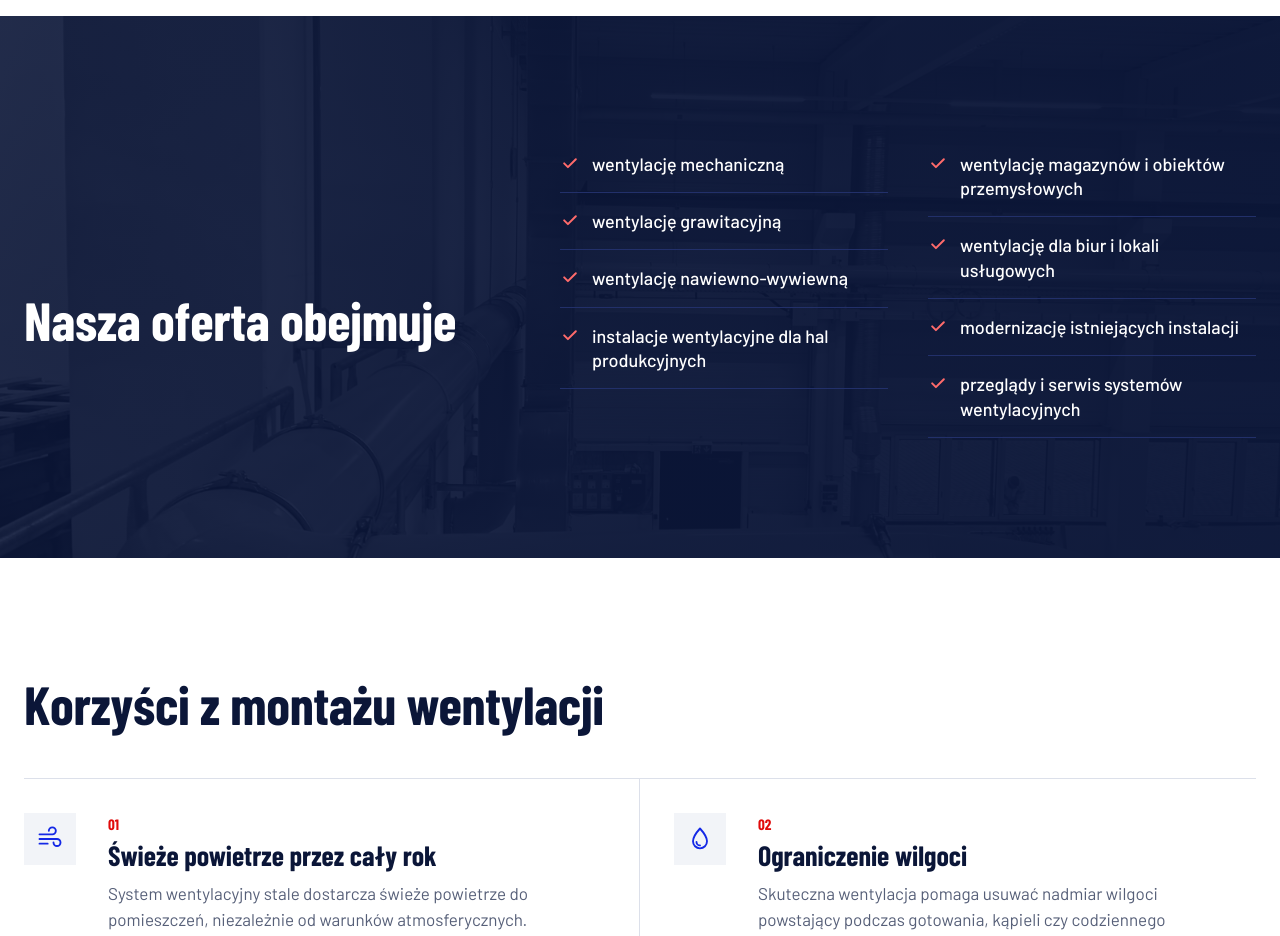
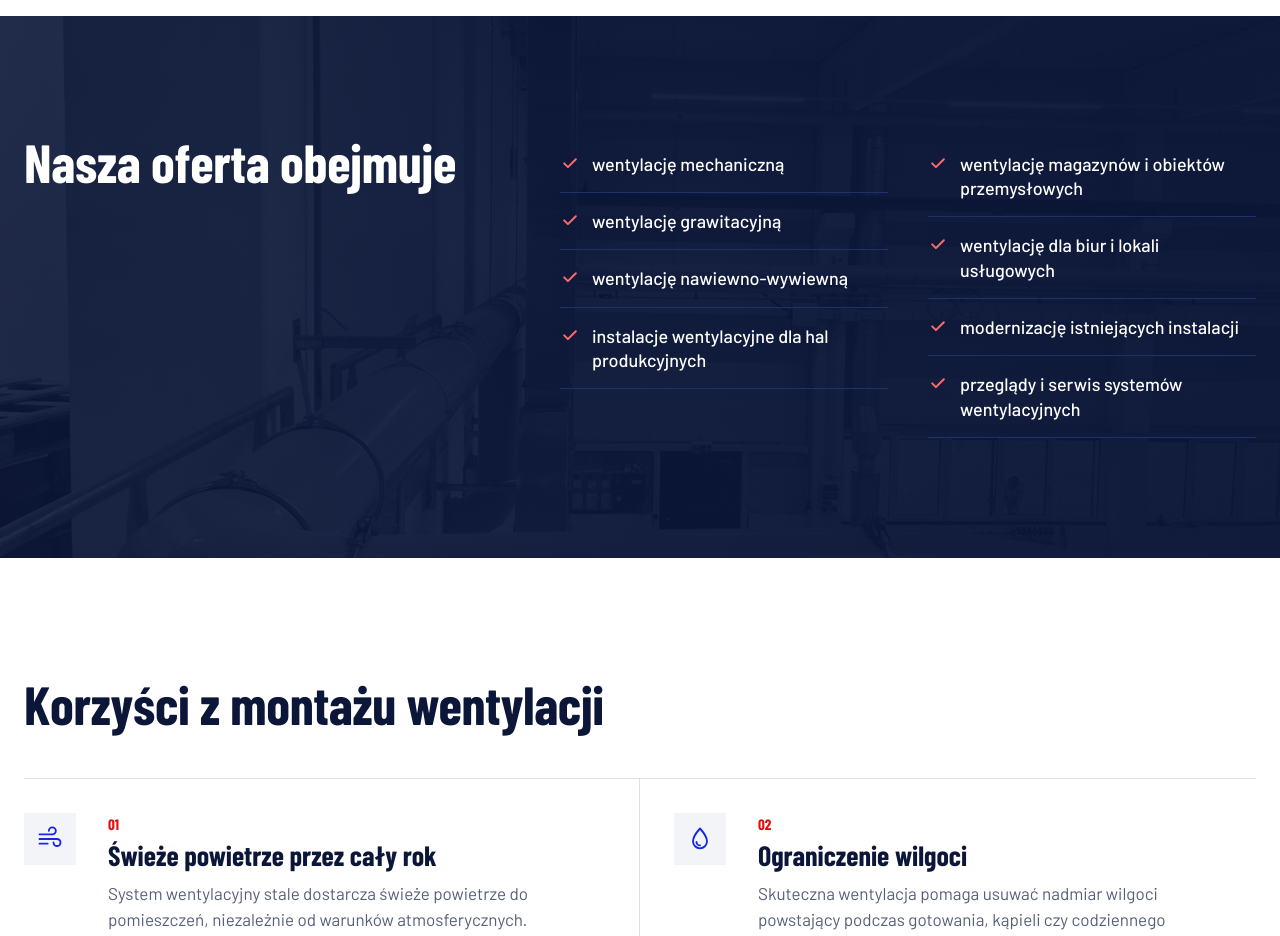
Before and after one commit to codeandpixelpl/mak-went-strona, a plain HTML site: page wentylacja.html in a window 1280 px wide. Shown: the part 1740-2676 px from the top of the page. Drawn offline with Linux system fonts and the light colour scheme.

Commit message:
Nagłówki sekcji dwukolumnowych u góry
Co-Authored-By: Claude Opus 5.5 <noreply@anthropic.com>

```diff
--- a/assets/style.css
+++ b/assets/style.css
@@ -341,7 +341,7 @@ body.menu-otw .menu-p{background:#fff}
 
 /* ── komponent: lista_ciemna (zakres usługi na granacie) ── */
 .dwie{display:grid;grid-template-columns:.8fr 1.2fr;gap:72px;align-items:start}
-.dwie .gl{margin-bottom:0;position:sticky;top:calc(var(--naw-h-zwin) + 90px)}
+.dwie .gl{margin-bottom:0}
 .lista-kol{columns:2;column-gap:40px}
 .lista-kol li{break-inside:avoid}
 .sekcja--ciemna .lista-ok li{border-color:var(--granat-3)}
@@ -521,7 +521,6 @@ body.menu-otw .menu-p{background:#fff}
   .serwis .karta,.wycena .siatka{grid-template-columns:1fr}
   .serwis .fot{min-height:340px}
   .wstep,.dwie,.bloki>div{grid-template-columns:1fr;gap:32px}
-  .dwie .gl{position:static}
   .dane{grid-template-columns:1fr 1fr}
   .dane>div,.dane>.osoba{grid-column:span 1}
   .dane>.adres{grid-column:span 2}
```
